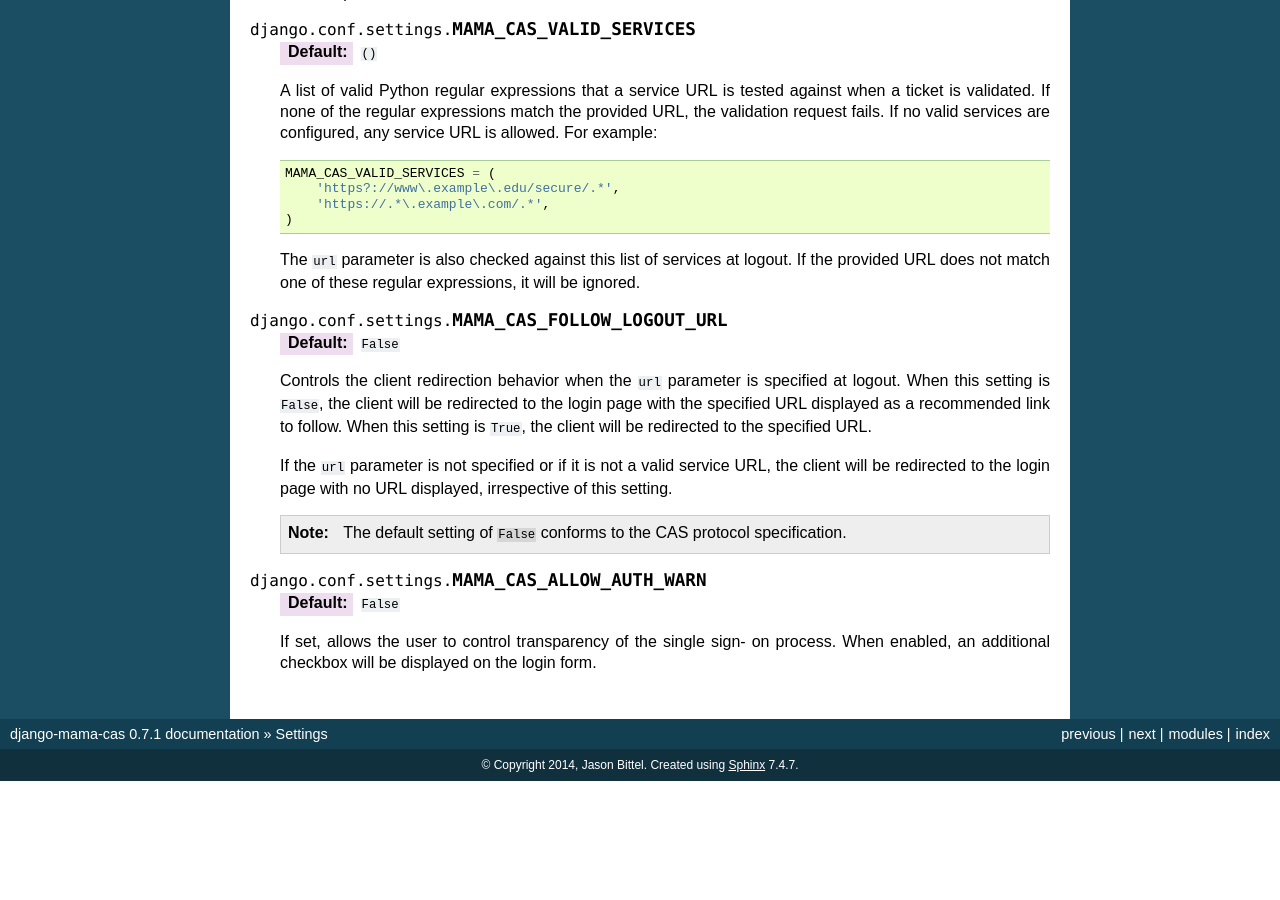
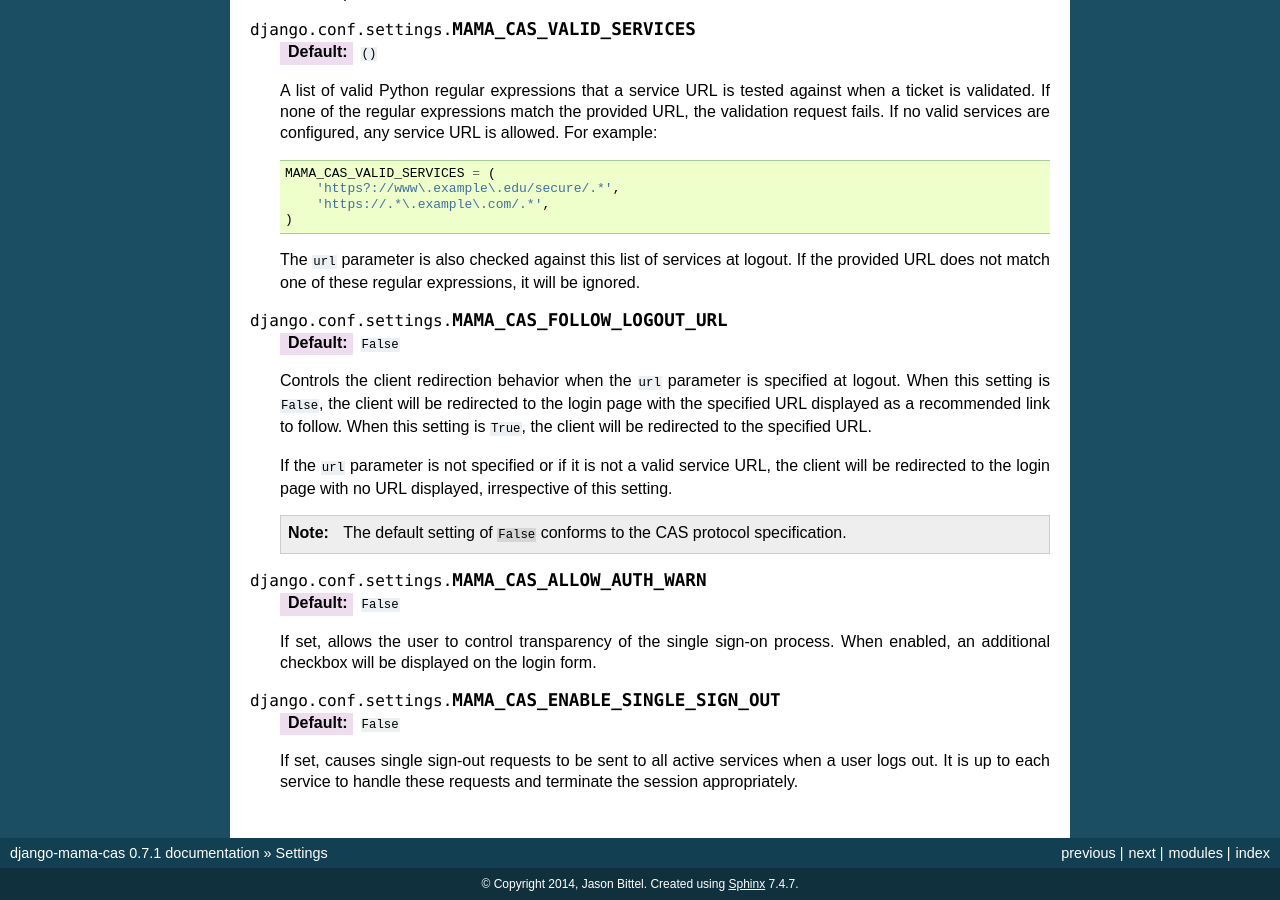
Before and after one commit to jbittel/django-mama-cas, a Sphinx documentation site: the page built from docs/settings.rst, in a window 1280 px wide and 900 px high, scrolled down 1145 px. Built offline with Sphinx 7.4.7, drawn with Linux system fonts in a browser that asks for light colours; before the commit the page ends 1926 px from its top, so only the background shows below that; some of the changed text lies outside the part shown.

Commit message:
Document new setting for enabling single sign-out

```diff
--- a/docs/settings.rst
+++ b/docs/settings.rst
@@ -116,8 +116,16 @@ required and have sane defaults, but can be used to customize the behavior.
 
    :default: ``False``
 
-   If set, allows the user to control transparency of the single sign-
-   on process. When enabled, an additional checkbox will be displayed
-   on the login form.
+   If set, allows the user to control transparency of the single sign-on
+   process. When enabled, an additional checkbox will be displayed on the
+   login form.
+
+.. attribute:: MAMA_CAS_ENABLE_SINGLE_SIGN_OUT
+
+   :default: ``False``
+
+   If set, causes single sign-out requests to be sent to all active services
+   when a user logs out. It is up to each service to handle these requests
+   and terminate the session appropriately.
 
 .. _phpCAS: https://wiki.jasig.org/display/CASC/phpCAS
```
